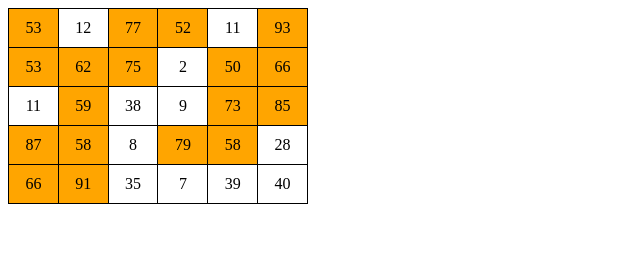
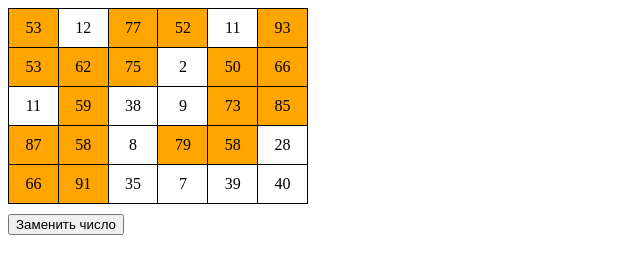
Before and after one commit to ValentinSatanic/jsDOM-, a plain HTML site: page index.html in a window 1280 px wide. Shown: the whole page, without its empty margins (0-640 px from the left). Drawn offline with Linux system fonts and the light colour scheme.

Commit message:
Add files via upload

```diff
--- a/index.html
+++ b/index.html
@@ -9,6 +9,7 @@
             border-collapse: collapse;
             width: 300px;
             text-align: center;
+            margin-bottom: 10px;
         }
         td {
             border: 1px solid black;
@@ -20,24 +21,39 @@
     </style>
 </head>
 <body>
+
     <table id="randomTable"></table>
+    <button onclick="foo()">Заменить число</button>
+
     <script>
         const numbers = Array.from({ length: 30 }, () => Math.floor(Math.random() * 100));
         const table = document.getElementById("randomTable");
+
         let index = 0;
         for (let i = 0; i < 5; i++) {
             let row = document.createElement("tr");
             for (let j = 0; j < 6; j++) {
                 let cell = document.createElement("td");
                 cell.textContent = numbers[index];
+
                 if (numbers[index] >= 50) {
                     cell.classList.add("highlight");
                 }
+
                 row.appendChild(cell);
                 index++;
             }
             table.appendChild(row);
         }
+
+        function foo() {
+            let newNumber = Math.floor(Math.random() * 100);
+            let cells = document.querySelectorAll("#randomTable td");
+            let randomCell = cells[Math.floor(Math.random() * cells.length)];
+
+            randomCell.textContent = newNumber;
+            randomCell.classList.toggle("highlight", newNumber >= 50);
+        }
     </script>
 
 </body>
```
